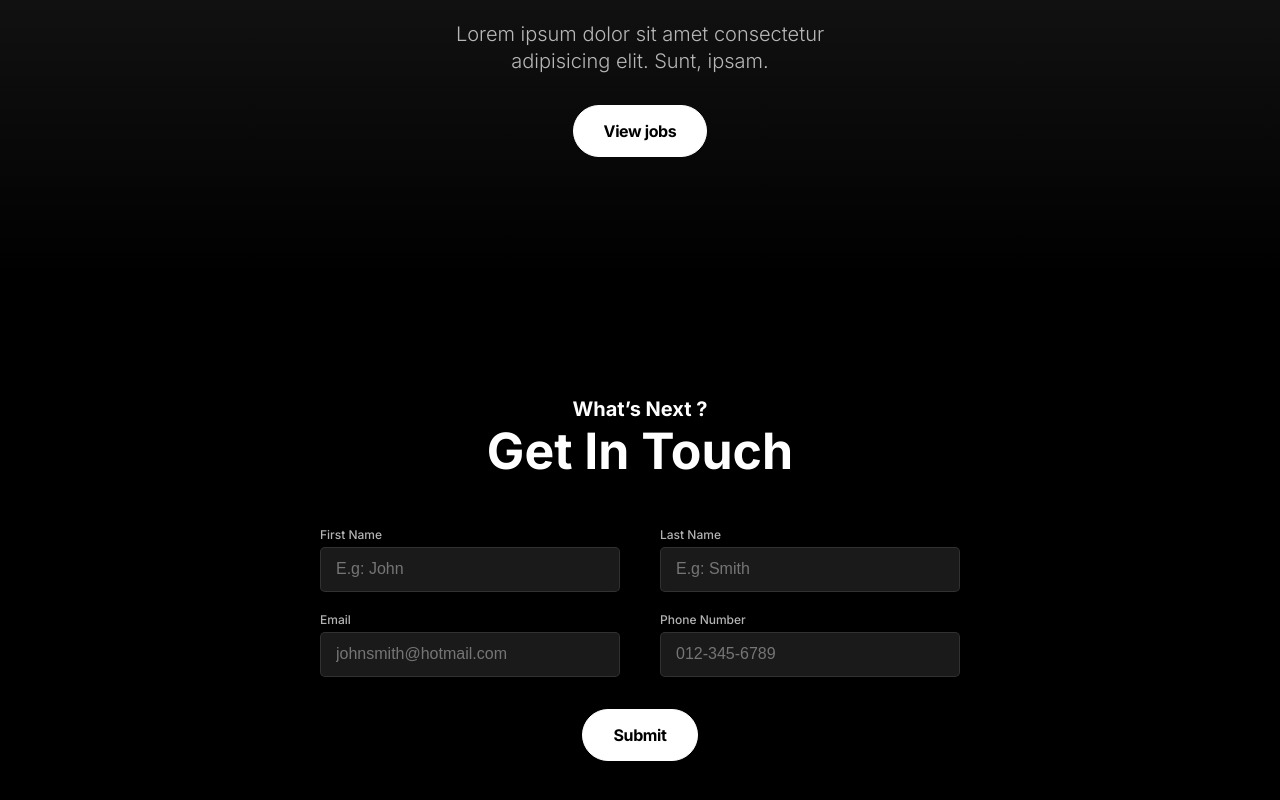
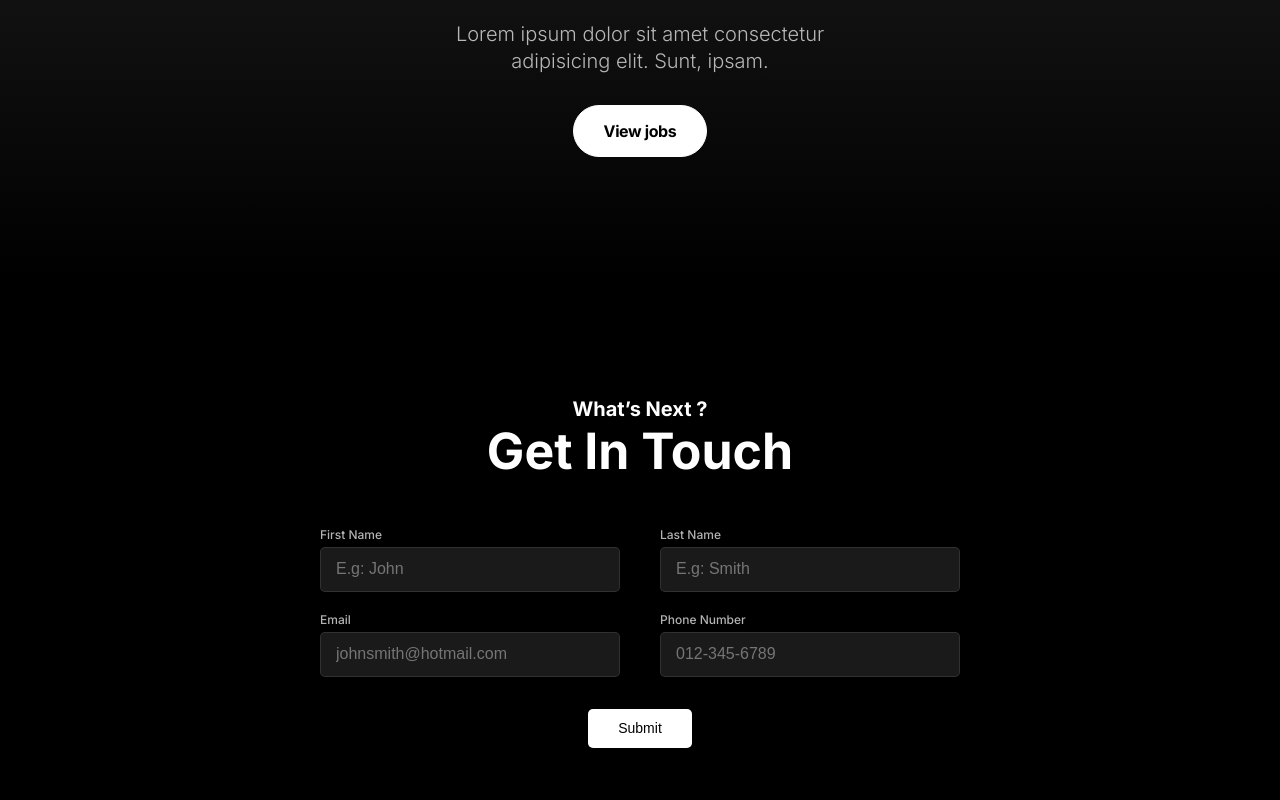
Before and after one commit to nadimpallibhargav/talzie, a React (Vite) app: page / in a window 1280 px wide. Shown: the part 6021-6821 px from the top of the page. Built offline with nearby package versions, Linux system fonts and the light colour scheme.

Commit message:
fix: css isses

```diff
--- a/src/components/sections/contact/Contact.jsx
+++ b/src/components/sections/contact/Contact.jsx
@@ -32,7 +32,7 @@ function Contact() {
               </div>
             </div>
             <div class="contactButton">
-              <PrimaryButton btnName="Submit" />
+                <input type="submit" value="Submit" />
             </div>
           </form>
         </div>
--- a/src/components/sections/contact/Contact.scss
+++ b/src/components/sections/contact/Contact.scss
@@ -80,6 +80,15 @@
 
   }
 
+  .contactButton input{
+    background-color: $color-white-0;
+    padding: 10px 30px;
+    border: none;
+    font-size: 14px;
+    line-height: 19px;
+    border-radius: 5px;
+  }
+
   @media only screen and (max-width: 584px) {
     .container {
       max-width: 100%;
```
